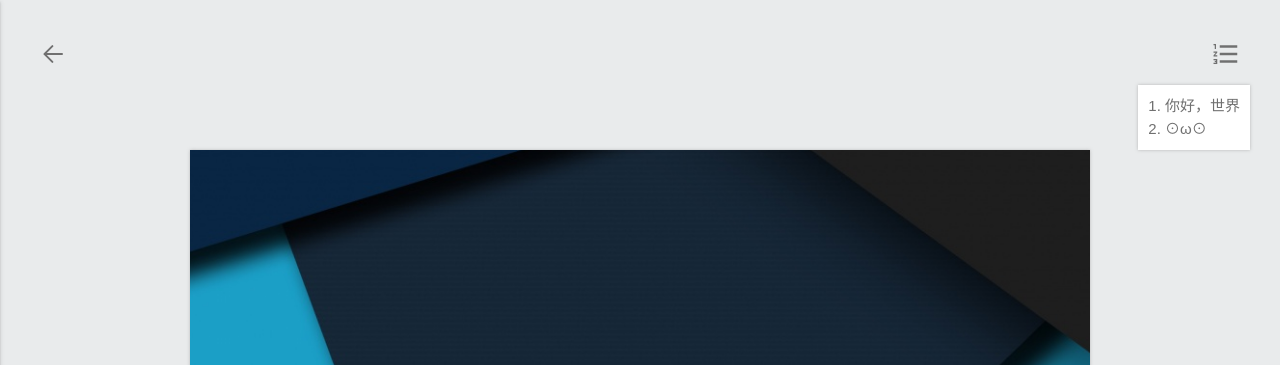
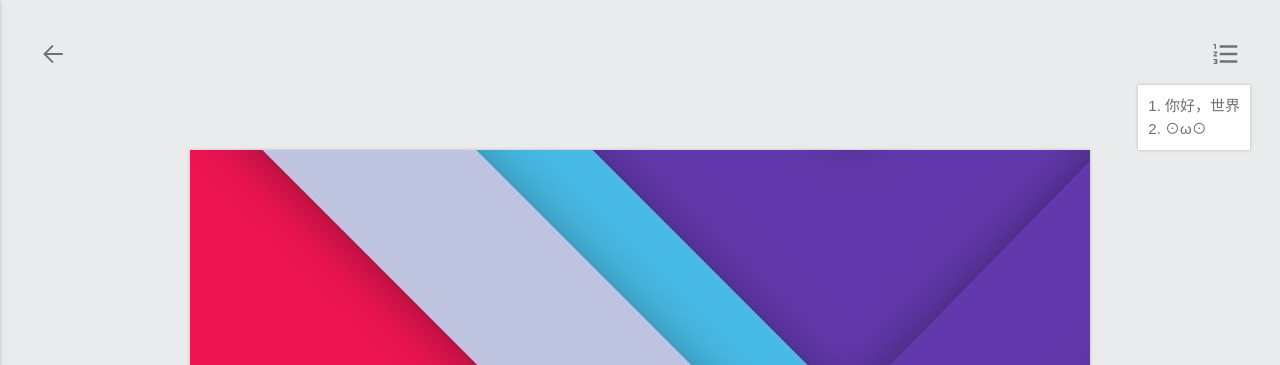
Before and after one commit to dhh19950618/dhh19950618.github.io, a plain HTML site: page 2017/07/09/第一篇博客/index.html in a window 1280 px wide. Shown: the top 365 px of the page. Drawn offline with Linux system fonts and the light colour scheme.

Commit message:
Site updated: 2017-07-16 21:28:33

```diff
--- a/2017/07/09/第一篇博客/index.html
+++ b/2017/07/09/第一篇博客/index.html
@@ -140,7 +140,7 @@
   <div id="content-inner">
 
 <article id="post">
-  <div class="post-page-title"  style="background-color:#26A69A;background-image:url(/images/random/vateral-19.png)" >
+  <div class="post-page-title"  style="background-color:#26A69A;background-image:url(/images/random/vateral-8.png)" >
   <h2>第一篇博客</h2>
 
   <p>作者:灰灰 &nbsp&nbsp 发布于:<time datetime="2017-07-08T16:44:15.000Z">
```
Also changed, not shown: archives/2017/07/index.html (+1 -1 lines), index.html (+1 -1 lines).
